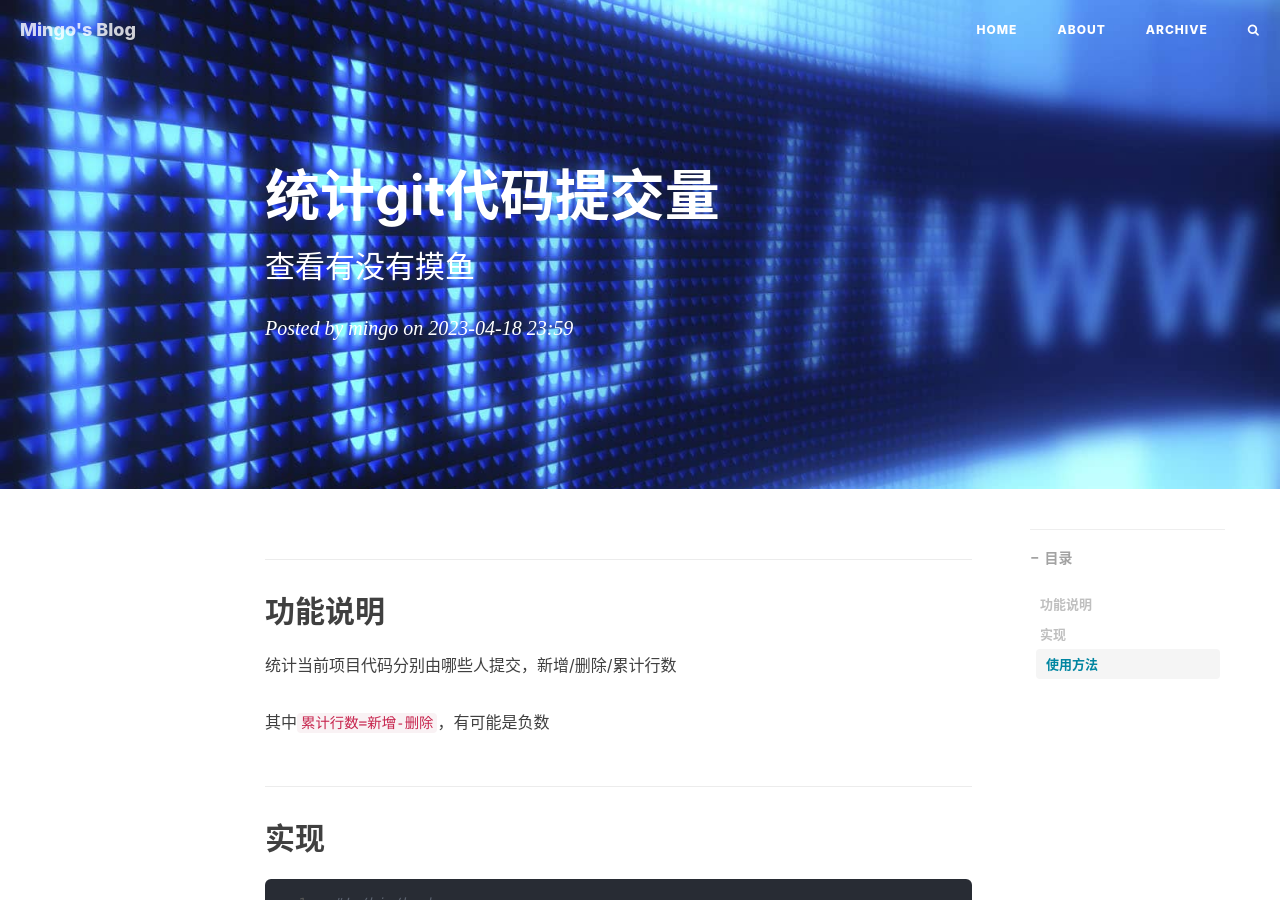
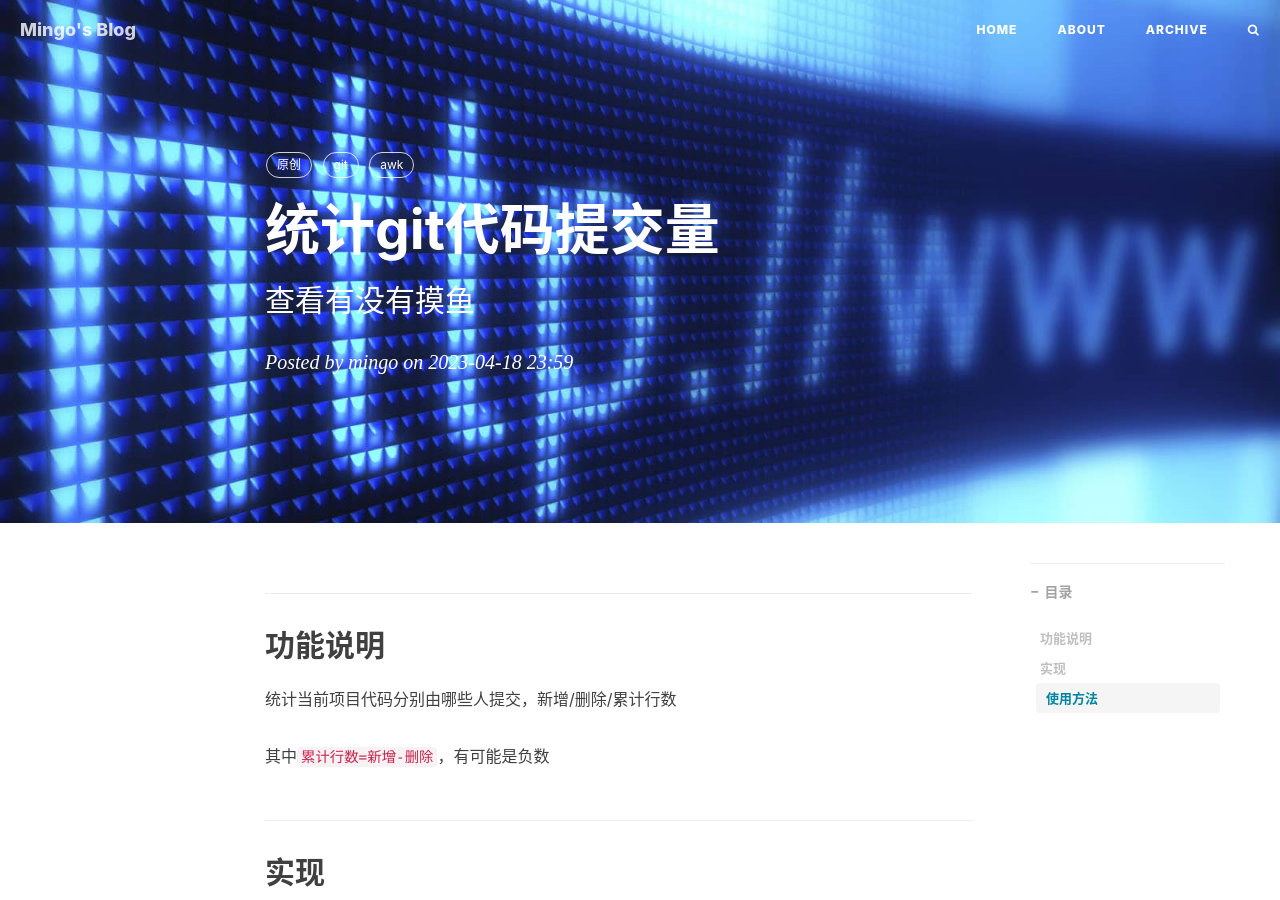
Before and after one commit to mingo-chen/mingo-chen.github.io, a Jekyll site: the page built from _posts/2023-04-18-code-statis.md, in a window 1280 px wide and 900 px high. Built offline with Jekyll 4.4.1, drawn with Linux system fonts in a browser that asks for light colours; nearby versions of some CDN libraries; comment, search, counter and statistics services are not loaded.

Commit message:
完成tags

```diff
--- a/_posts/2023-04-18-code-statis.md
+++ b/_posts/2023-04-18-code-statis.md
@@ -5,7 +5,7 @@ subtitle: "查看有没有摸鱼"
 date: "2023-04-18 23:59"
 author: "mingo"
 header-img: "assets/img/post-bg-web.jpg"
-tags: []
+tags: ["原创","git","awk"]
 ---
 
 ## 功能说明
```
